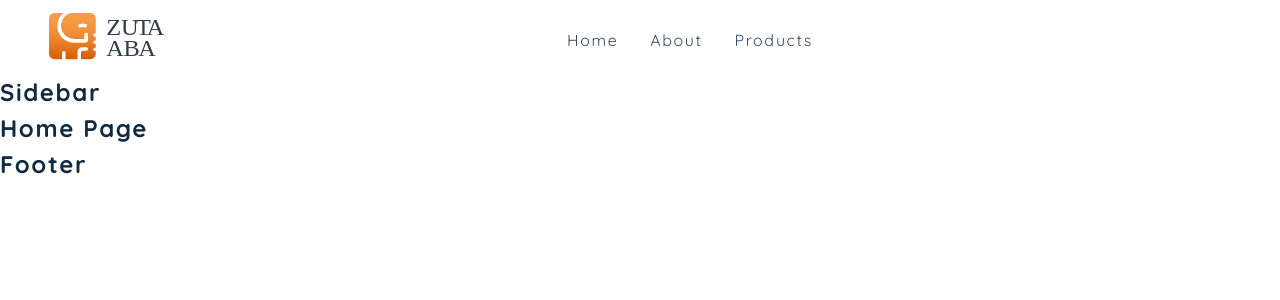
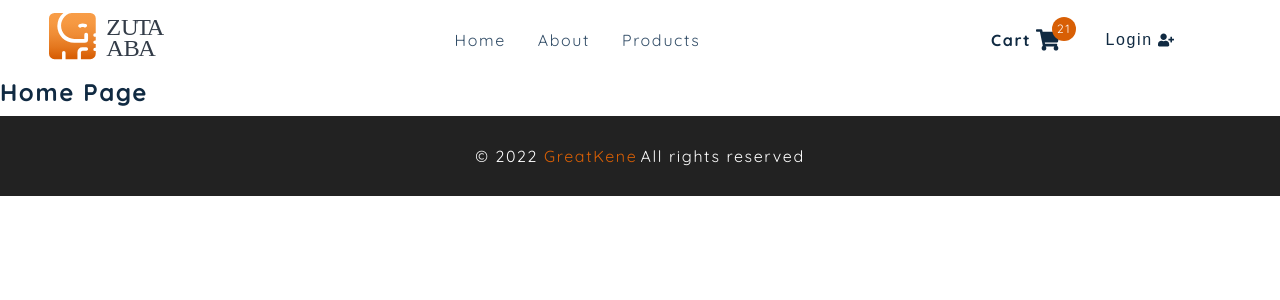
Before and after one commit to greatkene/zuta-aba, a React (Create React App) app: page / in a window 1280 px wide. Shown: the top 300 px of the page. Built offline with nearby package versions, Linux system fonts and the light colour scheme.

Commit message:
feat: navbar and footer

```diff
--- a/package.json
+++ b/package.json
@@ -11,11 +11,11 @@
     "@testing-library/user-event": "^12.2.2",
     "axios": "^0.21.1",
     "dotenv": "^8.2.0",
-    "react": "^17.0.1",
-    "react-dom": "^17.0.1",
+    "react": "^16.13.1",
+    "react-dom": "^16.13.1",
     "react-icons": "^3.11.0",
     "react-router-dom": "5",
-    "react-scripts": "4.0.0",
+    "react-scripts": "3.4.3",
     "stripe": "^8.130.0",
     "styled-components": "^5.2.1",
     "web-vitals": "^0.2.4"
--- a/src/App.js
+++ b/src/App.js
@@ -2,8 +2,6 @@
 import { BrowserRouter as Router, Switch, Route } from 'react-router-dom'
 import { Navbar, Sidebar, Footer } from './components'
 import { Home, About, Error, Auth,  Cart, Products, Checkout, SingleProduct } from './pages'
-
-
 
 function App() {
   return (
--- a/src/components/CartButtons.js
+++ b/src/components/CartButtons.js
@@ -7,7 +7,23 @@
 import { useUserContext } from '../context/user_context'
 
 const CartButtons = () => {
-  return <h4>cart buttons </h4>
+  const { closeSidebar } = useProductsContext()
+  return (
+    <Wrapper className='cart-btn-wrapper'>
+      <Link to="/cart" className='cart-btn' onClick={closeSidebar}>
+        <h6>Cart</h6>
+        <span className='cart-container'>
+          <FaShoppingCart />
+          <span className='cart-value'>
+            21
+          </span>
+        </span>
+      </Link>
+      <button type='button' className='auth-btn'>
+        Login <FaUserPlus />
+      </button>
+    </Wrapper>
+  )
 }
 
 const Wrapper = styled.div`
@@ -54,7 +70,7 @@
     align-items: center;
     background: transparent;
     border-color: transparent;
-    font-size: 1.5rem;
+    font-size: 1rem;
     cursor: pointer;
     color: var(--clr-grey-1);
     letter-spacing: var(--spacing);
--- a/src/components/Footer.js
+++ b/src/components/Footer.js
@@ -1,7 +1,14 @@
 import React from 'react'
 import styled from 'styled-components'
 const Footer = () => {
-  return <h4>footer</h4>
+  return (
+    <Wrapper>
+      <h5>
+        &copy; {new Date().getFullYear()}  <span>GreatKene</span>
+      </h5>
+      <h5>All rights reserved</h5>
+    </Wrapper>
+  )
 }
 
 const Wrapper = styled.footer`
--- a/src/components/Navbar.js
+++ b/src/components/Navbar.js
@@ -9,6 +9,7 @@
 import { useUserContext } from '../context/user_context'
 
 const Nav = () => {
+  const { openSidebar } = useProductsContext()
   return (
     <NavContainer>
       <div className='nav-center'>
@@ -16,7 +17,7 @@
           <Link to="/">
             <img src={logo} alt='zuta' />
           </Link>
-          <button type='button' className='nav-toggle'>
+          <button type='button' className='nav-toggle' onClick={openSidebar}>
             <FaBars />
           </button>
         </div>
@@ -30,6 +31,7 @@
             )
           })}
         </ul>
+        <CartButtons />
       </div>
     </NavContainer>
   )
--- a/src/components/Sidebar.js
+++ b/src/components/Sidebar.js
@@ -9,7 +9,37 @@
 import { useUserContext } from '../context/user_context'
 
 const Sidebar = () => {
-  return <h4>sidebar</h4>
+  const {isSidebarOpen, closeSidebar} = useProductsContext()
+
+  return (
+    <SidebarContainer>
+      <aside className={`${isSidebarOpen ? 'sidebar show-sidebar': 'sidebar'} `}>
+        <div className='sidebar-header'>
+          <img src={logo} className="logo" alt="zuta" />
+          <button  type='button' className='close-btn' onClick={closeSidebar}>
+            <FaTimes />
+          </button>
+        </div>
+        <ul className='links'>
+          {links.map(({id, text, url}) => {
+            return (
+              <li key={id}>
+                <Link to={url} onClick={closeSidebar}>
+                  {text}
+                </Link>
+              </li>
+            )
+          })}
+           <li >
+                <Link to="/checkout" onClick={closeSidebar}>
+                  checkout
+                </Link>
+              </li>
+        </ul>
+        <CartButtons />
+      </aside>
+    </SidebarContainer>
+  )
 }
 
 const SidebarContainer = styled.div`
--- a/src/context/products_context.js
+++ b/src/context/products_context.js
@@ -13,13 +13,27 @@
   GET_SINGLE_PRODUCT_ERROR,
 } from '../actions'
 
-const initialState = {}
+const initialState = {
+  isSidebarOpen: false
+}
 
 const ProductsContext = React.createContext()
 
 export const ProductsProvider = ({ children }) => {
+  const [state, dispatch] = useReducer(reducer, initialState)
+
+  const openSidebar = () => {
+    dispatch({type: SIDEBAR_OPEN})
+  }
+
+  const closeSidebar = () => {
+    dispatch({type: SIDEBAR_CLOSE})
+  }
+
+
+
   return (
-    <ProductsContext.Provider value='products context'>
+    <ProductsContext.Provider value={{...state, openSidebar, closeSidebar}}>
       {children}
     </ProductsContext.Provider>
   )
--- a/src/index.css
+++ b/src/index.css
@@ -10,18 +10,18 @@
 
 :root {
   /* dark shades of primary color*/
-  --clr-primary-1: hsl(22, 28%, 21%);
-  --clr-primary-2: hsl(22, 28%, 29%);
-  --clr-primary-3: hsl(22, 28%, 37%);
-  --clr-primary-4: hsl(22, 28%, 45%);
+  --clr-primary-1: hsl(22, 100%, 50%);
+  --clr-primary-2: hsl(21, 91%, 41%);
+  --clr-primary-3: hsl(22, 92%, 47%);
+  --clr-primary-4: hsl(22, 59%, 49%);
   /* primary/main color */
-  --clr-primary-5: hsl(22, 31%, 52%);
+  --clr-primary-5: #d85f05;
   /* lighter shades of primary color */
-  --clr-primary-6: hsl(22, 31%, 60%);
-  --clr-primary-7: hsl(22, 31%, 67%);
-  --clr-primary-8: hsl(20, 31%, 74%);
-  --clr-primary-9: hsl(22, 31%, 81%);
-  --clr-primary-10: hsl(22, 31%, 88%);
+  --clr-primary-6: hsl(23, 88%, 74%);
+  --clr-primary-7: hsl(22, 88%, 70%);
+  --clr-primary-8: hsl(20, 91%, 75%);
+  --clr-primary-9: hsl(22, 95%, 74%);
+  --clr-primary-10: hsl(23, 71%, 77%);
   /* darkest grey - used for headings */
   --clr-grey-1: hsl(209, 61%, 16%);
   --clr-grey-2: hsl(211, 39%, 23%);
--- a/src/index.js
+++ b/src/index.js
@@ -8,4 +8,8 @@
 import { UserProvider } from './context/user_context'
 import { Auth0Provider } from '@auth0/auth0-react'
 
-ReactDOM.render(<App />, document.getElementById('root'))
+ReactDOM.render(
+    <ProductsProvider>
+        <App />
+    </ProductsProvider>
+, document.getElementById('root'))
--- a/src/reducers/products_reducer.js
+++ b/src/reducers/products_reducer.js
@@ -10,6 +10,13 @@
 } from '../actions'
 
 const products_reducer = (state, action) => {
+  if( action.type === SIDEBAR_OPEN ) {
+    return {...state, isSidebarOpen: true}
+  }
+  if( action.type === SIDEBAR_CLOSE ) {
+    return {...state, isSidebarOpen: false}
+  }
+
   return state
   throw new Error(`No Matching "${action.type}" - action type`)
 }
```
Also changed, not shown: 1 other file (tests, documents, lock files or other folders).
